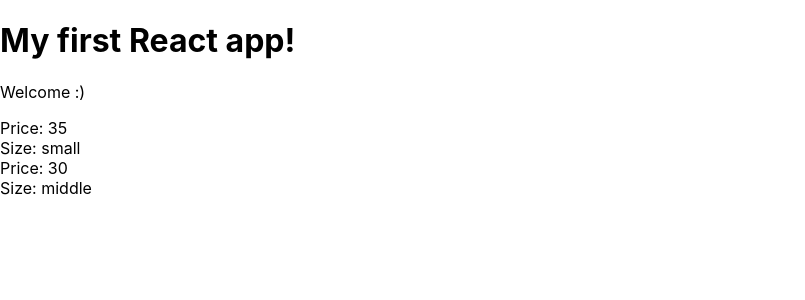
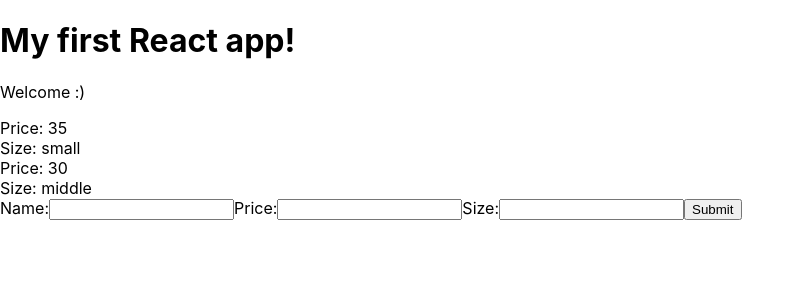
Before and after one commit to LindaLiBogardi/addCSS-, a React (Create React App) app: page / in a window 1280 px wide. Shown: the top 300 px of the page, without its empty margins (0-805 px from the left). Built offline with nearby package versions, Linux system fonts and the light colour scheme.

Commit message:
added function which we can add items

```diff
--- /dev/null
+++ b/src/AddMuffin.js
@@ -0,0 +1,35 @@
+import React, {Component} from 'react'
+
+class AddMuffin extends Component {
+    state = {
+        name: null,
+        price: null,
+        size: null
+    }
+    handelChange = (e) => {
+        this.setState({
+            [e.target.id]: e.target.value
+        })
+    }
+    handelSubmit = (e) =>{
+        e.preventDefault();
+        console.log(this.state);
+    }
+    render(){
+        return (
+            <div>
+                <form onSubmit={this.handelSubmit}>
+                    <label htmlFor="name">Name:</label>
+                    <input type="text" id="name" onChange={this.handelChange}/>
+                    <label htmlFor="name">Price:</label>
+                    <input type="text" id="price" onChange={this.handelChange}/>
+                    <label htmlFor="name">Size:</label>
+                    <input type="text" id="size" onChange={this.handelChange}/>
+                    <button>Submit</button>
+                </form>
+            </div>
+        )
+    }
+}
+
+export default AddMuffin
--- a/src/App.js
+++ b/src/App.js
@@ -1,5 +1,6 @@
 import React, { Component} from 'react';
 import Muffins from './Muffins';
+import AddMuffin from './AddMuffin';
 
 class App extends Component {
   state = {
@@ -16,6 +17,7 @@ class App extends Component {
       <h1>My first React app!</h1>
       <p>Welcome :)</p>
       <Muffins muffins = {this.state.muffins}/>
+      <AddMuffin />
     </div>
   );
 }
```
